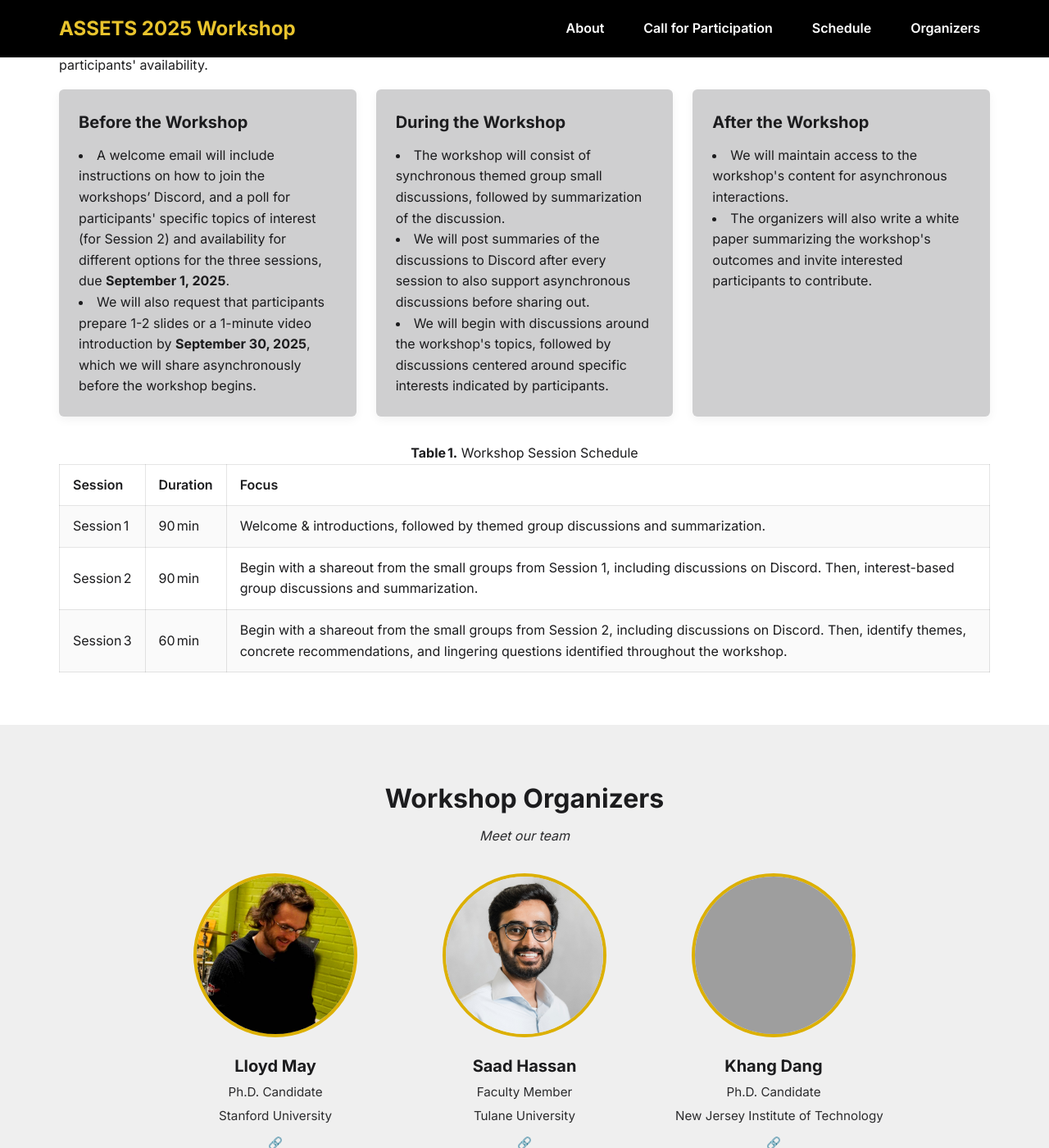
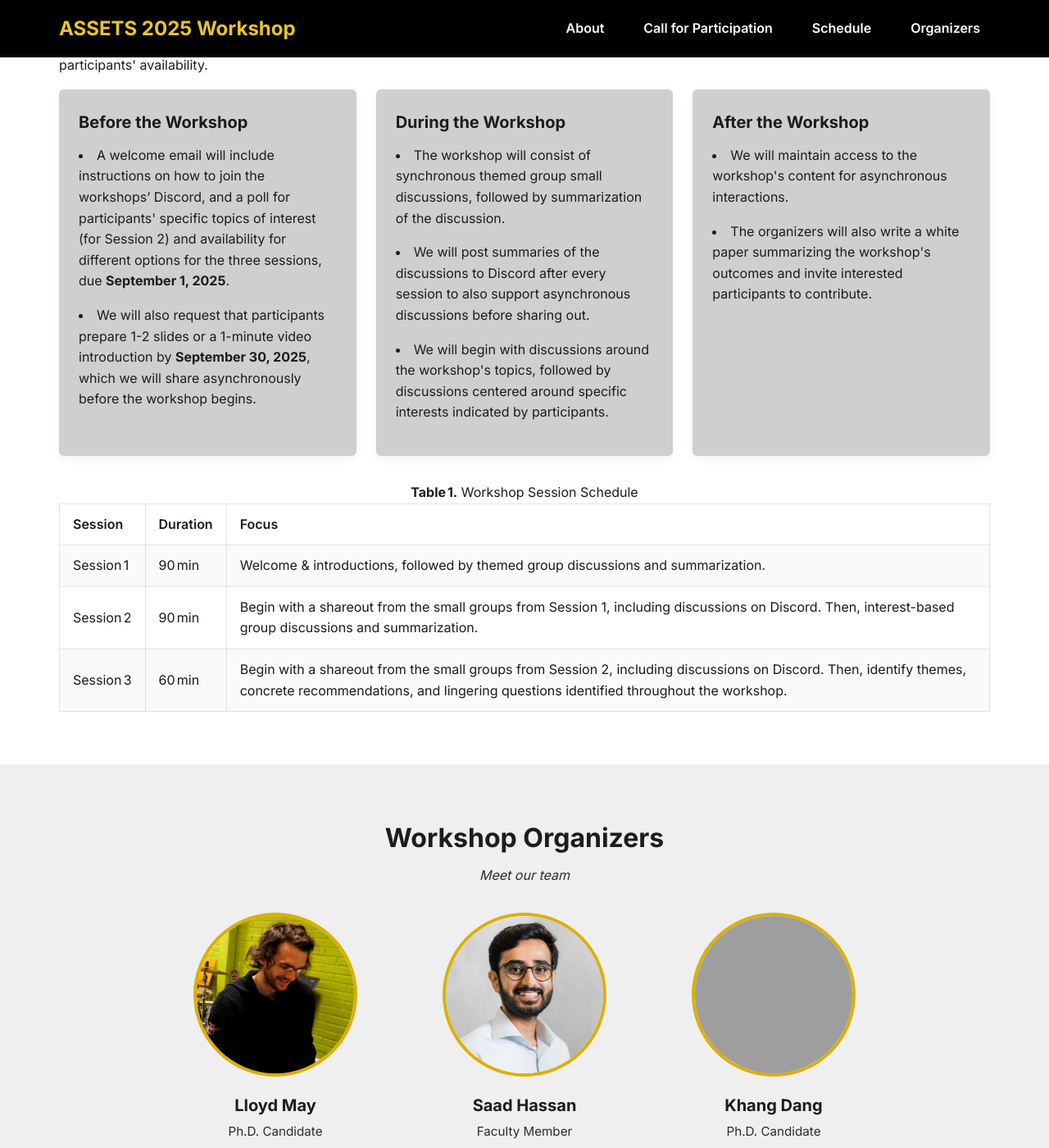
Before and after one commit to assets-recruitment-2025/assets-recruitment-2025.github.io, a Jekyll site: the page built from index.md, in a window 1280 px wide and 1400 px high, scrolled down 2552 px. Shown: the whole window at 82% size. Built offline with Jekyll 4.4.1, drawn with Linux system fonts in a browser that asks for light colours; grey boxes are pictures that could not be loaded.

Commit message:
Call for Participation

```diff
--- a/assets/css/style.css
+++ b/assets/css/style.css
@@ -404,6 +404,10 @@ img {
   color: var(--clr-text-muted);
 }
 
+.schedule-phases .phase ul li {
+  margin-bottom: 1rem;    /* or whatever spacing you prefer */
+}
+
 /* 3) Sessions table styling */
 .schedule-table {
   width: 100%;
```
